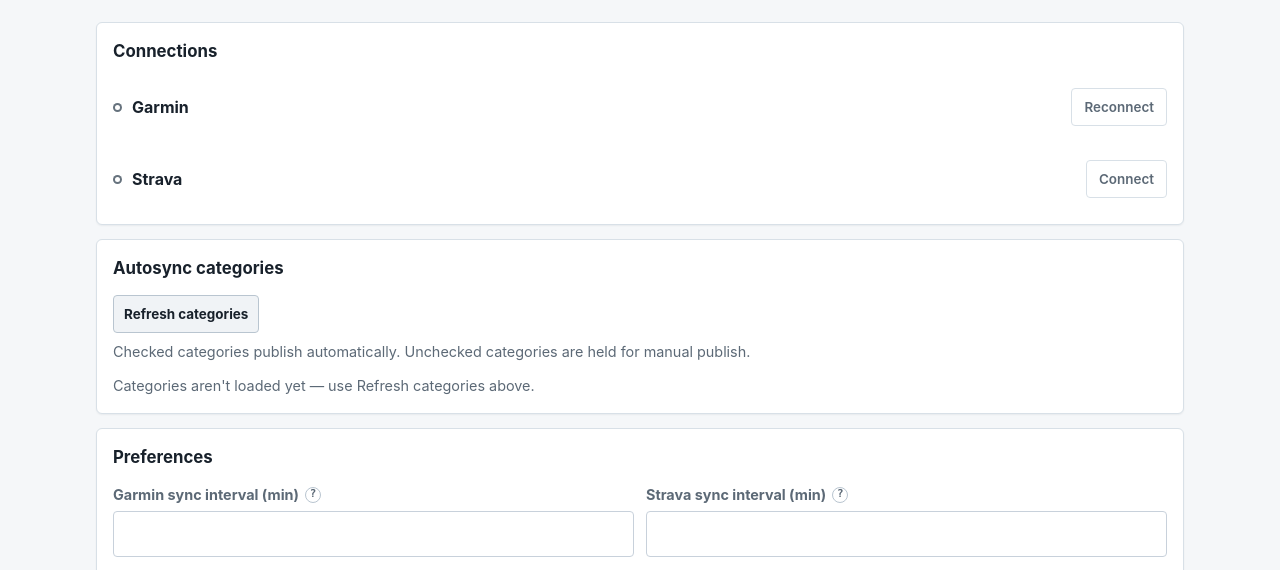
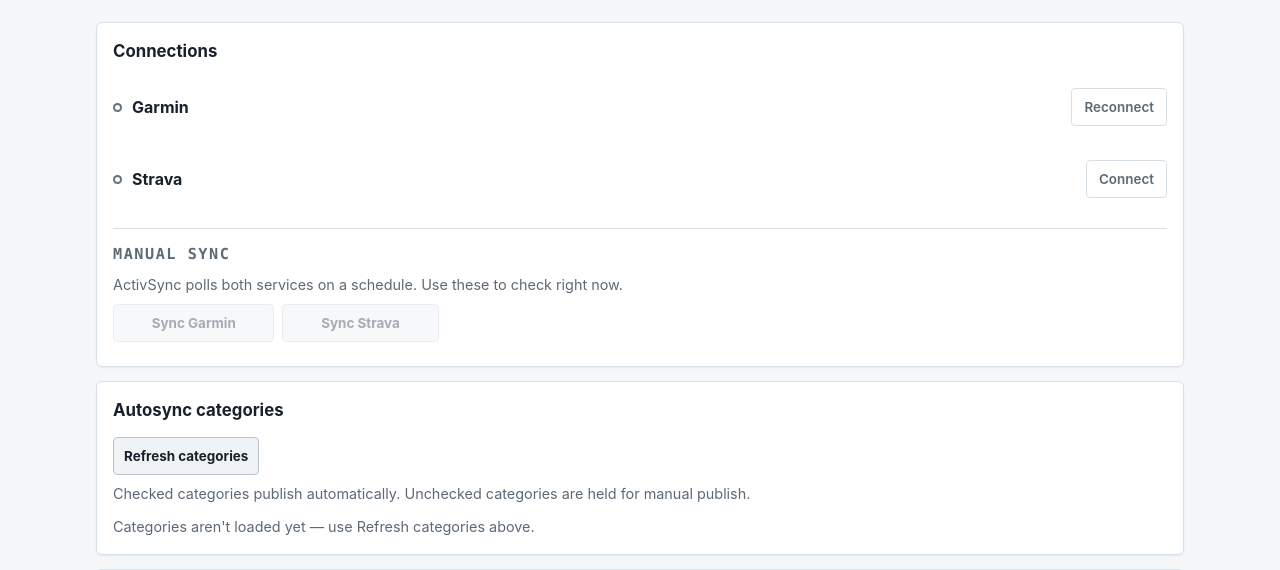
Before and after one commit to secunit404/activsync, a FastAPI app: template src/activsync/templates/settings.html in a window 1280 px wide. Shown: the part 72-642 px from the top of the page. Run offline with FastAPI, Linux system fonts and the light colour scheme; the template is opened without the code that fills it, so the values that code supplies are empty.

Commit message:
refactor: move manual sync to Settings and rename Check Strava to Sync Strava
The poller already does both on a loop, so the two buttons were manual
overrides occupying the top of the activities list. They now sit beside the
connections they act on, and the pair reads consistently.

Their responses render a Settings status fragment rather than the activity
table, which is no longer on screen. That fragment deliberately does not
reuse .settings-save-announcement: it is visually hidden, because the forms
using it show the outcome on the button itself. These buttons have no such
swap, so the message has to be visible — role="status" on a visible element
both shows and announces.

Both routes still publish refresh on the SSE bus, so an activities page open
in another tab updates itself. .sync-actions and its platform-colour rules
go with the markup that used them.

```diff
--- a/src/activsync/server.py
+++ b/src/activsync/server.py
@@ -449,18 +449,11 @@ def create_app(conn: sqlite3.Connection, lifespan=None) -> FastAPI:
                                  headers={"Cache-Control": "no-cache"})
 
     @app.post("/api/sync/garmin", response_class=HTMLResponse)
-    def sync_garmin_route(
-        request: Request,
-        sort_order: str = Form("newest"),
-        status_filter: str = Form(""),
-    ):
+    def sync_garmin_route(request: Request):
         if not _settings_context()["garmin_connected"]:
             return templates.TemplateResponse(
-                request, "partials/activity_table.html",
-                _activity_context(
-                    sort_order, status_filter,
-                    sync_error="Garmin is disconnected — reconnect it to sync.",
-                ),
+                request, "partials/_manual_sync_status.html",
+                {"manual_sync_error": "Garmin is disconnected — reconnect it to sync."},
                 status_code=409,
             )
         garmin = _build_garmin_client(conn)
@@ -469,7 +462,10 @@ def create_app(conn: sqlite3.Connection, lifespan=None) -> FastAPI:
         if _settings_context()["strava_connected"]:
             sync.check_strava_status(conn, _build_strava_client(conn), config.load_config(conn), now)
         events.bus.publish("refresh")
-        return templates.TemplateResponse(request, "partials/activity_table.html", _activity_context(sort_order, status_filter))
+        return templates.TemplateResponse(
+            request, "partials/_manual_sync_status.html",
+            {"manual_sync_message": "Garmin synced."},
+        )
 
     @app.post("/api/sync/strava/publish", response_class=HTMLResponse)
     def publish_to_strava_route(
@@ -512,18 +508,11 @@ def create_app(conn: sqlite3.Connection, lifespan=None) -> FastAPI:
         )
 
     @app.post("/api/sync/strava/status", response_class=HTMLResponse)
-    def sync_strava_status_route(
-        request: Request,
-        sort_order: str = Form("newest"),
-        status_filter: str = Form(""),
-    ):
+    def sync_strava_status_route(request: Request):
         if not _settings_context()["strava_connected"]:
             return templates.TemplateResponse(
-                request, "partials/activity_table.html",
-                _activity_context(
-                    sort_order, status_filter,
-                    sync_error="Strava is disconnected — reconnect it to check status.",
-                ),
+                request, "partials/_manual_sync_status.html",
+                {"manual_sync_error": "Strava is disconnected — reconnect it to sync."},
                 status_code=409,
             )
         strava = _build_strava_client(conn)
@@ -534,12 +523,15 @@ def create_app(conn: sqlite3.Connection, lifespan=None) -> FastAPI:
             # rather than as a 500, since this is the button a user reaches for
             # precisely when the connection has gone bad.
             return templates.TemplateResponse(
-                request, "partials/activity_table.html",
-                _activity_context(sort_order, status_filter, sync_error=str(e)),
+                request, "partials/_manual_sync_status.html",
+                {"manual_sync_error": str(e)},
                 status_code=409,
             )
         events.bus.publish("refresh")
-        return templates.TemplateResponse(request, "partials/activity_table.html", _activity_context(sort_order, status_filter))
+        return templates.TemplateResponse(
+            request, "partials/_manual_sync_status.html",
+            {"manual_sync_message": "Strava synced."},
+        )
 
     @app.post("/api/activities/{garmin_activity_id}/publish", response_class=HTMLResponse)
     def publish_activity(
--- a/src/activsync/static/css/activities.css
+++ b/src/activsync/static/css/activities.css
@@ -5,7 +5,9 @@
 .activity-toolbar {
     display: flex;
     align-items: center;
-    justify-content: space-between;
+    /* The sync buttons used to hold the left end; with only the view controls
+       left, space-between would strand them against the right edge. */
+    justify-content: flex-end;
     flex-wrap: wrap;
     gap: 10px 16px;
     position: sticky;
--- a/src/activsync/static/css/settings.css
+++ b/src/activsync/static/css/settings.css
@@ -246,3 +246,34 @@
     }
     .check-list { grid-template-columns: 1fr; }
 }
+
+.manual-sync {
+    display: grid;
+    gap: 8px;
+    margin-top: 6px;
+    padding-top: 14px;
+    border-top: 1px solid var(--border);
+}
+
+.manual-sync h3 {
+    margin: 0;
+    font-size: 0.95rem;
+}
+
+.manual-sync-actions {
+    display: flex;
+    flex-wrap: wrap;
+    gap: 8px;
+}
+
+/* Visible, unlike .settings-save-announcement — these buttons have no "Saved"
+   swap to carry the outcome, so this line is the only feedback there is. */
+.manual-sync-message {
+    margin: 0;
+    color: var(--muted);
+    font-size: 0.88rem;
+}
+
+.manual-sync-message:empty {
+    display: none;
+}
--- /dev/null
+++ b/src/activsync/templates/partials/_manual_sync_status.html
@@ -0,0 +1,17 @@
+{# Manual sync's whole response. The buttons moved to Settings, so the activity
+   table they used to render into is no longer on screen — this is where their
+   outcome lands. Both routes also publish "refresh" on the SSE bus, so an
+   activities page open in another tab still updates itself.
+
+   Deliberately NOT .settings-save-announcement: that class is visually hidden
+   because its forms show the outcome on the button itself (the "Saved" swap),
+   leaving the announcement to carry the message for AT only. These buttons have
+   no such swap, so the message has to be visible. role="status" on a visible
+   element both shows and announces. #}
+<div id="manual-sync-status">
+    {% if manual_sync_error %}
+    <p class="error manual-sync-message" role="alert">{{ manual_sync_error }}</p>
+    {% elif manual_sync_message %}
+    <p class="manual-sync-message" role="status">{{ manual_sync_message }}</p>
+    {% endif %}
+</div>
--- a/src/activsync/templates/settings.html
+++ b/src/activsync/templates/settings.html
@@ -136,6 +136,26 @@
     {% if strava_dialog_open %}
       <script>document.getElementById('strava-manage-dialog').showModal();</script>
     {% endif %}
+
+    <div class="manual-sync">
+      <h3>Manual sync</h3>
+      <p class="hint">ActivSync polls both services on a schedule. Use these to check right now.</p>
+      <div class="manual-sync-actions">
+        <button type="button" hx-post="/api/sync/garmin" hx-target="#manual-sync-status" hx-swap="outerHTML"
+                class="secondary compact-settings-button button-swap" hx-disabled-elt="this"
+                {% if not connections.garmin.connected %}disabled title="Garmin is disconnected — reconnect to sync"{% endif %}>
+          <span class="button-label">Sync Garmin</span>
+          <span class="button-loading"><span class="button-spinner" aria-hidden="true"></span>Syncing Garmin…</span>
+        </button>
+        <button type="button" hx-post="/api/sync/strava/status" hx-target="#manual-sync-status" hx-swap="outerHTML"
+                class="secondary compact-settings-button button-swap" hx-disabled-elt="this"
+                {% if not connections.strava.connected %}disabled title="Strava is disconnected — reconnect to sync"{% endif %}>
+          <span class="button-label">Sync Strava</span>
+          <span class="button-loading"><span class="button-spinner" aria-hidden="true"></span>Syncing Strava…</span>
+        </button>
+      </div>
+      {% include "partials/_manual_sync_status.html" %}
+    </div>
   </div>
 </section>
 
```
Also changed, not shown: src/activsync/static/css/buttons.css (+2 -36 lines), src/activsync/templates/partials/activity_table.html (+0 -14 lines), tests/test_dashboard_routes.py (+8 -27 lines), tests/test_settings_routes.py (+73 -0 lines).
